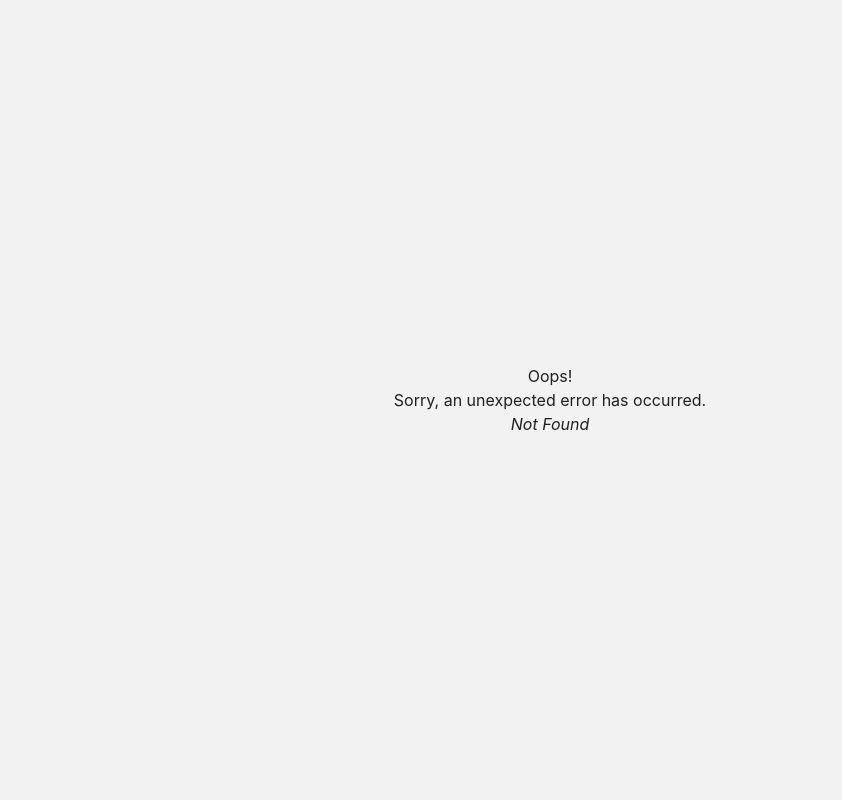
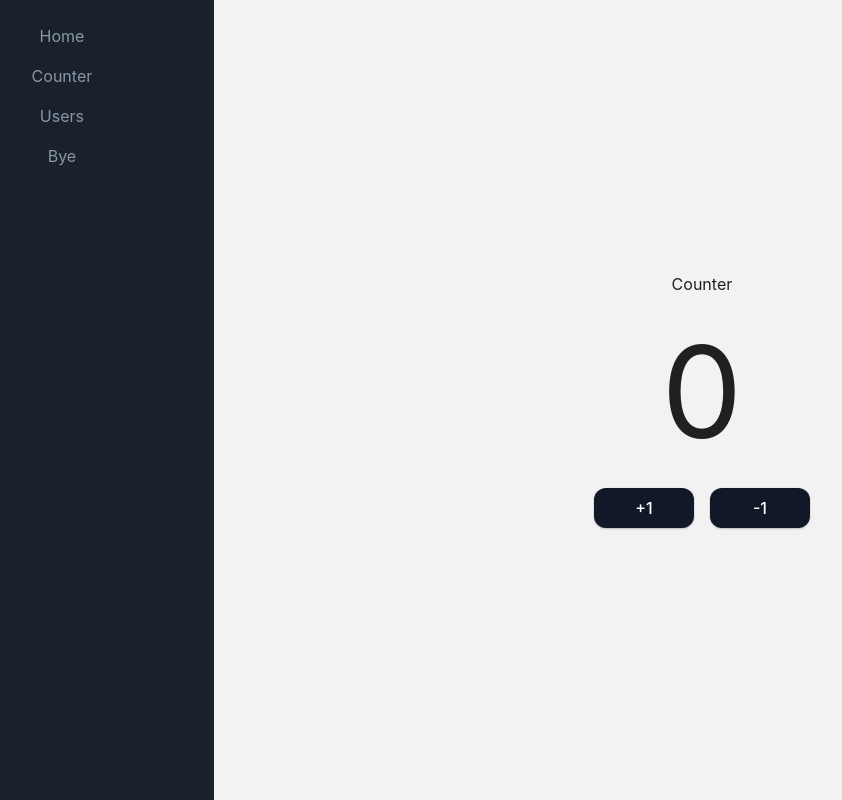
Before and after one commit to AlexisCast/my-dashboard-react, a React (Create React App) app: page /counter in a window 1280 px wide. Before the commit this address had no page. Shown: the whole page, without its empty margins (90-932 px from the left). Built offline with nearby package versions, Linux system fonts and the light colour scheme.

Commit message:
add counter page with tests

```diff
--- a/package.json
+++ b/package.json
@@ -16,7 +16,7 @@
     "start": "react-scripts start",
     "build": "react-scripts build",
     "test": "react-scripts test",
-    "test:covarege": "npm test -- --coverage",
+    "test:coverage": "npm test -- --coverage",
     "eject": "react-scripts eject",
     "lint": "eslint 'src/**/*.{js,jsx}'",
     "lint:fix": "eslint 'src/**/*.{js,jsx}' --fix --max-warnings=0",
--- a/src/App.jsx
+++ b/src/App.jsx
@@ -3,6 +3,7 @@ import { createBrowserRouter, RouterProvider } from 'react-router-dom';
 import { Error } from './routes/root/Error/Error';
 import Users from './routes/User/Users';
 import { RootLayout } from './routes/root/Root/Root';
+import Counter from './routes/Counter/Counter';
 
 const router = createBrowserRouter([
   {
@@ -19,6 +20,10 @@ const router = createBrowserRouter([
             </h1>
           </div>
         )
+      },
+      {
+        path: 'counter',
+        element: <Counter />
       },
       {
         path: 'users',
--- a/src/Components/SideBar/SideBar.jsx
+++ b/src/Components/SideBar/SideBar.jsx
@@ -6,6 +6,7 @@ const SideBar = () => {
     <div className={styles.sideBar}>
       <nav className={styles.nav}>
         <Link to="/">Home</Link>
+        <Link to="/counter">Counter</Link>
         <Link to="/users">Users</Link>
         <Link to="/bye">Bye</Link>
       </nav>
--- a/src/index.css
+++ b/src/index.css
@@ -16,7 +16,8 @@
   -webkit-font-smoothing: antialiased;
   -moz-osx-font-smoothing: grayscale;
 
-  ---color-white: white;
+  --color-white: white;
+  --button-bg-color: #111827;
 }
 
 #root {
--- /dev/null
+++ b/src/routes/Counter/Counter.jsx
@@ -0,0 +1,23 @@
+import { useState } from 'react';
+import styles from './Counter.module.css';
+
+const Counter = () => {
+  const [counter, setCounter] = useState(0);
+
+  return (
+    <div className={styles.Counter}>
+      <span>Counter</span>
+      <span className={styles.Value}>{counter}</span>
+      <div className={styles.Buttons}>
+        <button className={styles.Button} onClick={() => setCounter((prevState) => prevState + 1)}>
+          +1
+        </button>
+        <button className={styles.Button} onClick={() => setCounter((prevState) => prevState - 1)}>
+          -1
+        </button>
+      </div>
+    </div>
+  );
+};
+
+export default Counter;
--- /dev/null
+++ b/src/routes/Counter/Counter.module.css
@@ -0,0 +1,28 @@
+.Counter {
+  display: flex;
+  flex-direction: column;
+  align-items: center;
+  justify-content: center;
+  height: 100%;
+}
+
+.Value {
+  font-size: 8rem;
+}
+
+.Buttons {
+  display: flex;
+  flex-direction: row;
+}
+
+.Button {
+  background-color: var(--button-bg-color);
+  color: var(--color-white);
+  display: flex;
+  align-items: center;
+  justify-content: center;
+  padding: 0.5rem;
+  border-radius: 0.75rem;
+  width: 100px;
+  margin: 0 0.5rem;
+}
--- a/src/routes/User/UserForm.jsx
+++ b/src/routes/User/UserForm.jsx
@@ -1,4 +1,4 @@
-import { useState, useContext } from 'react';
+import { useState } from 'react';
 
 const UserForm = ({ onUserAdd }) => {
   const [name, setName] = useState('');
```
Also changed, not shown: 1 other file (tests, documents, lock files or other folders).
